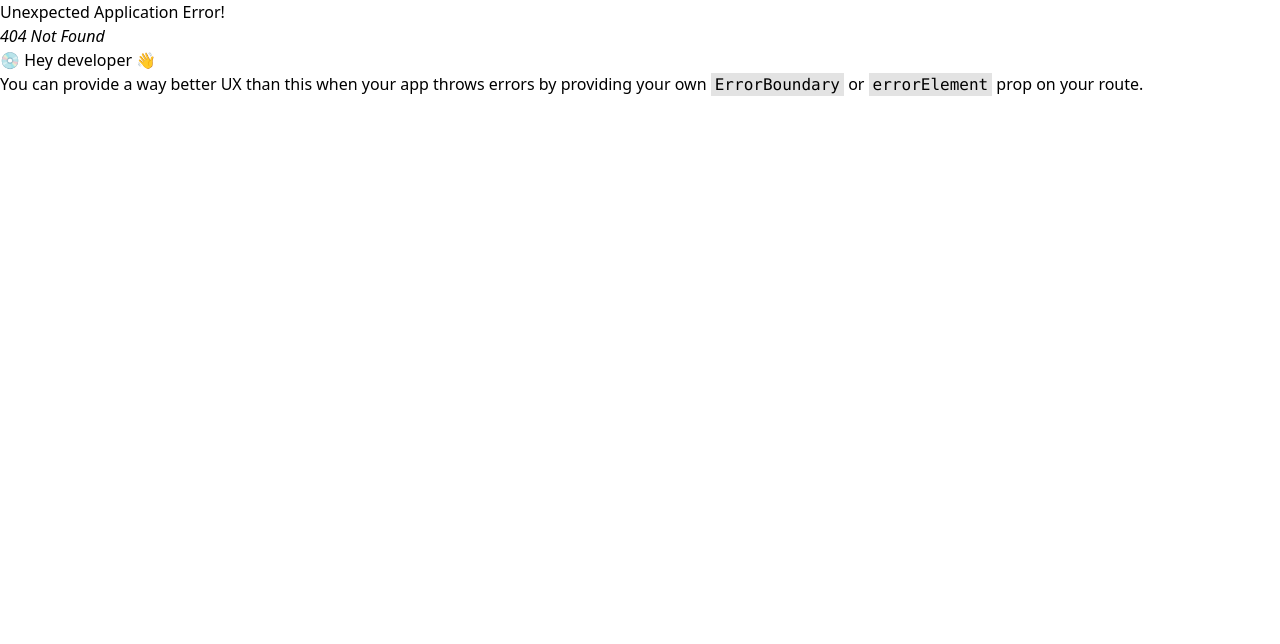
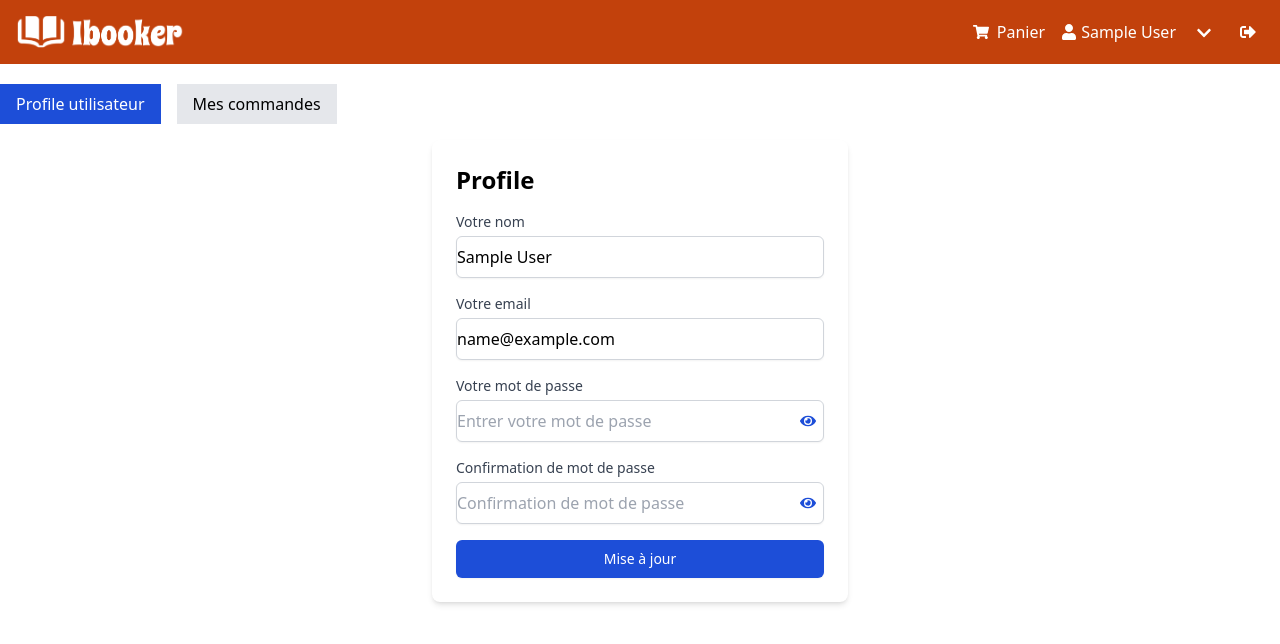
Before and after one commit to amel252/book-Ecommerce, a React (Vite) app in the folder front-end/: page /profile in a window 1280 px wide. Before the commit this address had no page. Shown: the top 644 px of the page. Built offline with nearby package versions, Linux system fonts and the light colour scheme; no server answers; sample sign-in values are in the browser's storage.

Commit message:
ProfileScreen partie 2 (affichage profile)

```diff
--- a/front-end/src/main.jsx
+++ b/front-end/src/main.jsx
@@ -21,6 +21,7 @@ import PaymentScreen from "./screens/PaymentScreen.jsx";
 import PlaceOrderScreen from "./screens/PlaceOrderScreen.jsx";
 import OrderScreen from "./screens/OrderScreen.jsx";
 import { PayPalScriptProvider } from "@paypal/react-paypal-js";
+import ProfileScreen from "./screens/ProfileScreen.jsx";
 
 const router = createBrowserRouter(
     createRoutesFromElements(
@@ -42,6 +43,7 @@ const router = createBrowserRouter(
                 <Route path="/payment" element={<PaymentScreen />} />
                 <Route path="/place-order" element={<PlaceOrderScreen />} />
                 <Route path="/order/:id" element={<OrderScreen />} />
+                <Route path="/profile" element={<ProfileScreen />} />
             </Route>
         </Route>
     )
--- a/front-end/src/screens/ProfileScreen.jsx
+++ b/front-end/src/screens/ProfileScreen.jsx
@@ -15,32 +15,35 @@ function ProfileScreen() {
     const [email, setEmail] = useState("");
     const [password, setPassword] = useState("");
     const [confirmPassword, setConfirmPassword] = useState("");
-    const [showPassword, setshowPassword] = useState("false");
-    const [showConfirmPassword, setShowConfirmPassword] = useState("false");
+    const [showPassword, setShowPassword] = useState(false);
+    const [showConfirmPassword, setShowConfirmPassword] = useState(false);
 
     const [activeTab, setActiveTab] = useState("profile");
     const { userInfo } = useSelector((state) => state.auth);
 
     const { data: orders, isLoading, error } = useGetMyOrderQuery();
+
     const [updateProfile, { isLoading: loadingUpdateProfile }] =
         useProfileMutation();
     const dispatch = useDispatch();
 
     useEffect(() => {
         setName(userInfo.name);
-        setName(userInfo.email);
+        setEmail(userInfo.email);
     }, [userInfo.name, userInfo.email]);
 
     const togglePasswordVisibility = () => {
-        setshowPassword(!showPassword);
+        setShowPassword(!showPassword);
     };
+
     const toggleConfirmPasswordVisibility = () => {
         setShowConfirmPassword(!showConfirmPassword);
     };
+
     const submitHandler = async (e) => {
-        e.preventDefault;
+        e.preventDefault();
         if (password !== confirmPassword) {
-            toast.error("Mot de pass incoherent");
+            toast.error("Mot de passe incoherent");
         } else {
             try {
                 const res = await updateProfile({
@@ -49,17 +52,18 @@ function ProfileScreen() {
                     password,
                 }).unwrap();
                 dispatch(setCredentials({ ...res }));
-                toast.success("Mise a jour du profile reussie");
+                toast.success("Mise à jour de prifile reussie");
             } catch (error) {
                 toast.error(error?.data?.message || error.error);
             }
         }
     };
+
     return (
         <div className="container mx-auto my-5">
             <div className="flex space-x-4 mb-4">
                 <button
-                    className={`px-4 py-2 hover:bg-secondary${
+                    className={`px-4 py-2 hover:bg-secondary ${
                         activeTab === "profile"
                             ? "bg-primary text-white"
                             : "bg-gray-200"
@@ -69,59 +73,60 @@ function ProfileScreen() {
                     Profile utilisateur
                 </button>
                 <button
-                    className={`px-4 py-2 hover:bg-secondary${
+                    className={`px-4 py-2 hover:bg-secondary ${
                         activeTab === "orders"
                             ? "bg-primary text-white"
                             : "bg-gray-200"
                     }`}
                     onClick={() => setActiveTab("orders")}
                 >
-                    mes commandes
+                    Mes commandes
                 </button>
             </div>
             <FormContainer>
                 {activeTab === "profile" && (
-                    <div className="bg-white rounded-lg shadow-md">
+                    <div className="bg-white rounded-lg shadow-md p-6">
                         <h2 className="text-2xl font-bold mb-4">Profile</h2>
                         <form onSubmit={submitHandler} className="space-y-4">
                             <div>
                                 <label className="block text-sm font-medium text-gray-700">
-                                    Votre Nom
+                                    Votre nom
                                 </label>
                                 <input
                                     type="text"
-                                    placeholder="Entrer votre Nom"
+                                    placeholder="Entrer votre nom"
                                     value={name}
                                     onChange={(e) => setName(e.target.value)}
-                                    className="mt-1 block w-full py-2 border border-gray-300 rounded-md shadow-sm focus:outline-none focus:ring-primary focus:border-primary"
+                                    className="mt-1 block w-full py-2 border
+                            border-gray-300 rounded-md shadow-sm focus:outline-none focus:ring-primary focus:border-primary"
                                 />
                             </div>
-                            {/* mot de passe */}
                             <div>
                                 <label className="block text-sm font-medium text-gray-700">
-                                    Votre E-mail
+                                    Votre email
                                 </label>
                                 <input
                                     type="email"
                                     placeholder="Entrer votre email"
                                     value={email}
                                     onChange={(e) => setEmail(e.target.value)}
-                                    className="mt-1 block w-full py-2 border border-gray-300 rounded-md shadow-sm focus:outline-none focus:ring-primary focus:border-primary"
+                                    className="mt-1 block w-full py-2 border
+                            border-gray-300 rounded-md shadow-sm focus:outline-none focus:ring-primary focus:border-primary"
                                 />
                             </div>
-                            <div>
+                            <div className="relative">
                                 <label className="block text-sm font-medium text-gray-700">
-                                    Votre Mot de passe
+                                    Votre mot de passe
                                 </label>
                                 <input
-                                    // si le mot de passe est affiché prend moi le text sinon les points masqué
                                     type={showPassword ? "text" : "password"}
                                     placeholder="Entrer votre mot de passe"
                                     value={password}
                                     onChange={(e) =>
                                         setPassword(e.target.value)
                                     }
-                                    className="mt-1 block w-full py-2 border border-gray-300 rounded-md shadow-sm focus:outline-none focus:ring-primary focus:border-primary"
+                                    className="mt-1 block w-full py-2 border
+                            border-gray-300 rounded-md shadow-sm focus:outline-none focus:ring-primary focus:border-primary"
                                 />
                                 <button
                                     type="button"
@@ -132,7 +137,7 @@ function ProfileScreen() {
                                 </button>
                             </div>
                             <div className="relative">
-                                <label className="block">
+                                <label className="block text-sm font-medium text-gray-700">
                                     Confirmation de mot de passe
                                 </label>
                                 <input
@@ -141,12 +146,13 @@ function ProfileScreen() {
                                             ? "text"
                                             : "password"
                                     }
-                                    placeholder="confirmation de mot de passe"
+                                    placeholder="Confirmation de mot de passe"
                                     value={confirmPassword}
                                     onChange={(e) =>
                                         setConfirmPassword(e.target.value)
                                     }
-                                    className="mt-1 block w-full py-2 border border-gray-300 rounded-md shadow-sm focus:outline-none focus:ring-primary focus:border-primary"
+                                    className="mt-1 block w-full py-2 border
+                            border-gray-300 rounded-md shadow-sm focus:outline-none focus:ring-primary focus:border-primary"
                                 />
                                 <button
                                     type="button"
@@ -162,7 +168,10 @@ function ProfileScreen() {
                             </div>
                             <button
                                 type="submit"
-                                className="w-full justify-center py-2 px-4 border border-transparent rounded-md shadow-sm text-sm font-medium text-white bg-primary hover:bg-secondary focus:outline-none focus:ring-2 focus:ring-offset-2 focus:ring-primary"
+                                className="w-full justify-center py-2 px-4 border
+                      border-transparent rounded-md shadow-sm text-sm
+                      font-medium text-white bg-primary hover:bg-secondary
+                      focus:outline-none focus:ring-2 focus:ring-offset-2 focus:ring-primary"
                             >
                                 Mise à jour
                             </button>
@@ -171,6 +180,11 @@ function ProfileScreen() {
                     </div>
                 )}
             </FormContainer>
+            {/* {activeTab === "orders" && (
+                <div className="bg-white p-6 rounded-l">
+                    <h2 className="text-2xl-bold mb-4">Mes commandes</h2>
+                </div>
+            )} */}
         </div>
     );
 }
```
